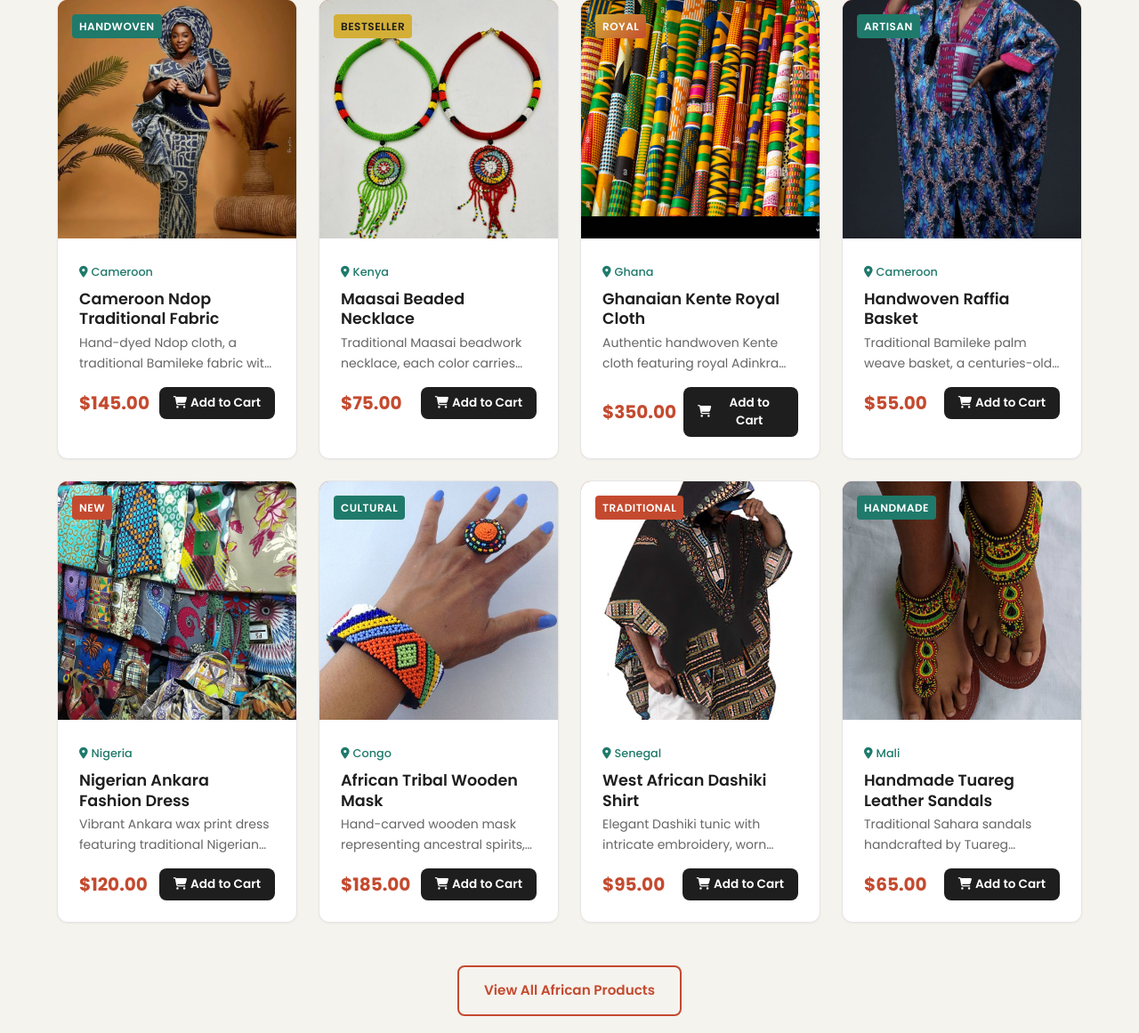
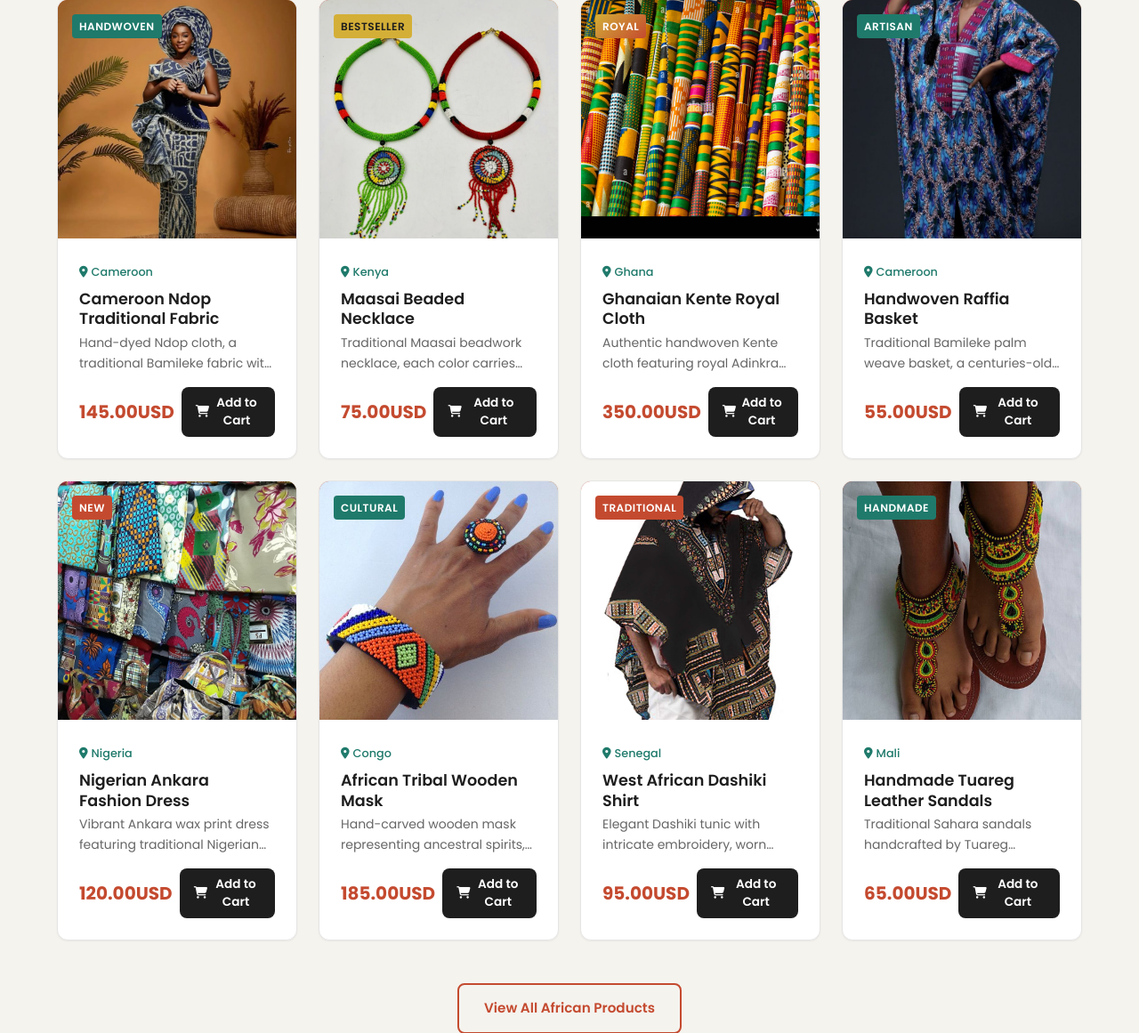
Before and after one commit to FINAMOU01/globalmart-erd-project, a Django app: page / in a window 1280 px wide. Shown: the part 1717-2878 px from the top of the page at 89% size. Run offline with Django 5.2, Linux system fonts and the light colour scheme.

Commit message:
update  home page

```diff
--- a/ecommerce/afribazaar/templates/index.html
+++ b/ecommerce/afribazaar/templates/index.html
@@ -187,7 +187,7 @@
                         <h3 class="product-name">Cameroon Ndop Traditional Fabric</h3>
                         <p class="product-description">Hand-dyed Ndop cloth, a traditional Bamileke fabric with symbolic patterns worn by Cameroonian royalty</p>
                         <div class="product-footer">
-                            <span class="product-price">$145.00</span>
+                            <span class="product-price">145.00USD</span>
                             <button class="btn-add-cart">
                                 <i class="fas fa-shopping-cart"></i> Add to Cart
                             </button>
@@ -210,7 +210,7 @@
                         <h3 class="product-name">Maasai Beaded Necklace</h3>
                         <p class="product-description">Traditional Maasai beadwork necklace, each color carries cultural meaning - red for bravery and unity</p>
                         <div class="product-footer">
-                            <span class="product-price">$75.00</span>
+                            <span class="product-price">75.00USD</span>
                             <button class="btn-add-cart">
                                 <i class="fas fa-shopping-cart"></i> Add to Cart
                             </button>
@@ -233,7 +233,7 @@
                         <h3 class="product-name">Ghanaian Kente Royal Cloth</h3>
                         <p class="product-description">Authentic handwoven Kente cloth featuring royal Adinkra symbols, a symbol of wealth and status</p>
                         <div class="product-footer">
-                            <span class="product-price">$350.00</span>
+                            <span class="product-price">350.00USD</span>
                             <button class="btn-add-cart">
                                 <i class="fas fa-shopping-cart"></i> Add to Cart
                             </button>
@@ -256,7 +256,7 @@
                         <h3 class="product-name">Handwoven Raffia Basket</h3>
                         <p class="product-description">Traditional Bamileke palm weave basket, a centuries-old craft used for storage and ceremonies</p>
                         <div class="product-footer">
-                            <span class="product-price">$55.00</span>
+                            <span class="product-price">55.00USD</span>
                             <button class="btn-add-cart">
                                 <i class="fas fa-shopping-cart"></i> Add to Cart
                             </button>
@@ -279,7 +279,7 @@
                         <h3 class="product-name">Nigerian Ankara Fashion Dress</h3>
                         <p class="product-description">Vibrant Ankara wax print dress featuring traditional Nigerian patterns, perfect for celebrations</p>
                         <div class="product-footer">
-                            <span class="product-price">$120.00</span>
+                            <span class="product-price">120.00USD</span>
                             <button class="btn-add-cart">
                                 <i class="fas fa-shopping-cart"></i> Add to Cart
                             </button>
@@ -302,7 +302,7 @@
                         <h3 class="product-name">African Tribal Wooden Mask</h3>
                         <p class="product-description">Hand-carved wooden mask representing ancestral spirits, used in traditional ceremonies</p>
                         <div class="product-footer">
-                            <span class="product-price">$185.00</span>
+                            <span class="product-price">185.00USD</span>
                             <button class="btn-add-cart">
                                 <i class="fas fa-shopping-cart"></i> Add to Cart
                             </button>
@@ -325,7 +325,7 @@
                         <h3 class="product-name">West African Dashiki Shirt</h3>
                         <p class="product-description">Elegant Dashiki tunic with intricate embroidery, worn during special occasions across West Africa</p>
                         <div class="product-footer">
-                            <span class="product-price">$95.00</span>
+                            <span class="product-price">95.00USD</span>
                             <button class="btn-add-cart">
                                 <i class="fas fa-shopping-cart"></i> Add to Cart
                             </button>
@@ -348,7 +348,7 @@
                         <h3 class="product-name">Handmade Tuareg Leather Sandals</h3>
                         <p class="product-description">Traditional Sahara sandals handcrafted by Tuareg artisans using age-old leatherworking techniques</p>
                         <div class="product-footer">
-                            <span class="product-price">$65.00</span>
+                            <span class="product-price">65.00USD</span>
                             <button class="btn-add-cart">
                                 <i class="fas fa-shopping-cart"></i> Add to Cart
                             </button>
```
